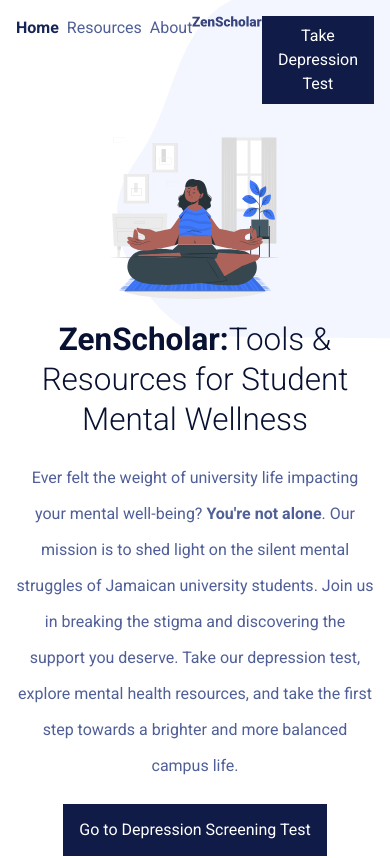
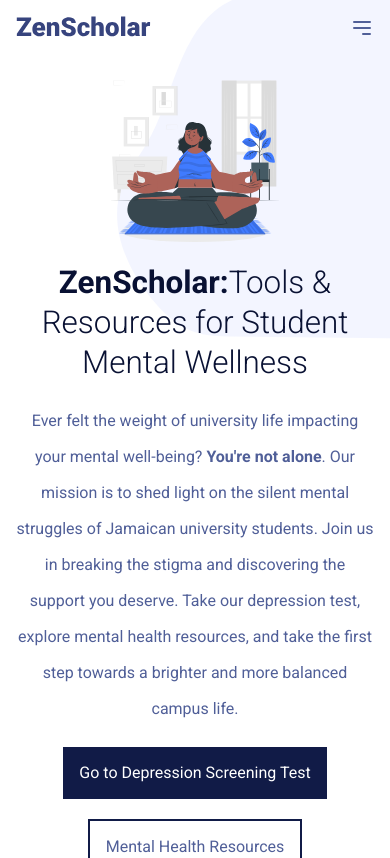
Before and after one commit to Rajae-Robinson/ZenScholar, a React (Vite) app: page / in a window 390 px wide. Shown: the top 858 px of the page. Built offline with nearby package versions, Linux system fonts and the light colour scheme.

Commit message:
feat: responsive navbar

```diff
--- a/src/components/Home/Hero.tsx
+++ b/src/components/Home/Hero.tsx
@@ -11,7 +11,7 @@ export default function Hero() {
             <span className="font-bold">ZenScholar:</span>
             Tools & Resources for Student Mental Wellness
           </h1>
-          <p className="text-body mt-2">
+          <p className="text-body mt-2 lg:w-[85%]">
             Ever felt the weight of university life impacting your mental
             well-being? <b>You&apos;re not alone</b>. Our mission is to shed
             light on the silent mental struggles of Jamaican university
--- a/src/components/Home/HomeSection.tsx
+++ b/src/components/Home/HomeSection.tsx
@@ -18,7 +18,7 @@ export default function HomeSection({
 }: IHomeSection) {
   return (
     <Fade triggerOnce>
-      <section className="flex flex-col mt-6 md:flex-row">
+      <section className="flex flex-col mt-6 lg:space-x-20 md:flex-row">
         <img
           src={img}
           className="w-[300px] md:w-[500px] self-center md:self-start"
@@ -28,7 +28,7 @@ export default function HomeSection({
           <h2 className="text-heading text-2xl font-medium md:text-lg md:font-normal">
             {heading}
           </h2>
-          <p>{body}</p>
+          <p className="lg:w-[70%] leading-relaxed">{body}</p>
           {btnText && btnHref ? (
             <Link to={btnHref}>
               <button className="text-white bg-primary mt-6 py-2 px-4 hover:bg-accent whitespace-nowrap">
--- a/src/components/Navbar.tsx
+++ b/src/components/Navbar.tsx
@@ -1,11 +1,27 @@
 import { Link, NavLink, useLocation } from "react-router-dom";
 import logo from "../assets/logo.svg";
+import { useState } from "react";
 
 export default function Navbar() {
   const location = useLocation();
+  const [showMenu, setShowMenu] = useState(false);
+
+  const toggleMenu = () => {
+    setShowMenu(!showMenu);
+  };
+
   return (
-    <nav className="flex justify-between py-4" aria-label="Primary Navigation">
-      <ul className="group flex text-body space-x-2 cursor-pointer">
+    <nav
+      className="relative flex justify-between py-4"
+      aria-label="Primary Navigation"
+    >
+      <ul
+        className={`md:flex text-body space-x-2 cursor-pointer ${
+          showMenu
+            ? "absolute right-0 top-10 z-10 bg-white flex flex-col space-x-0 p-4 space-y-2 rounded-md shadow-md"
+            : "hidden"
+        }`}
+      >
         <NavItem href="/" text="Home" />
         <NavItem href="/resources" text="Resources" />
         <NavItem href="/about" text="About" />
@@ -13,7 +29,7 @@ export default function Navbar() {
       <NavLink to="/">
         <img src={logo} alt="Go to Home" />
       </NavLink>
-      <div className="flex items-center space-x-2 text-navItem cursor-pointer">
+      <div className="hidden md:block space-x-2">
         {location.pathname !== "/screening" ? (
           <Link to="/screening">
             <button className="text-white bg-primary py-2 px-4 hover:bg-accent">
@@ -21,6 +37,23 @@ export default function Navbar() {
             </button>
           </Link>
         ) : null}
+      </div>
+      <div className="md:hidden">
+        <button onClick={toggleMenu}>
+          <svg
+            className="w-6 h-6"
+            fill="none"
+            viewBox="0 0 24 24"
+            stroke="currentColor"
+          >
+            <path
+              strokeLinecap="round"
+              strokeLinejoin="round"
+              strokeWidth={2}
+              d="M4 6h16M4 12h16m-7 6h7"
+            />
+          </svg>
+        </button>
       </div>
     </nav>
   );
--- a/src/pages/NotFound.tsx
+++ b/src/pages/NotFound.tsx
@@ -1,3 +1,3 @@
 export default function NotFound() {
-  return <div>404: Page Not Found</div>;
+  return <div className="h-screen">404: Page Not Found</div>;
 }
```
